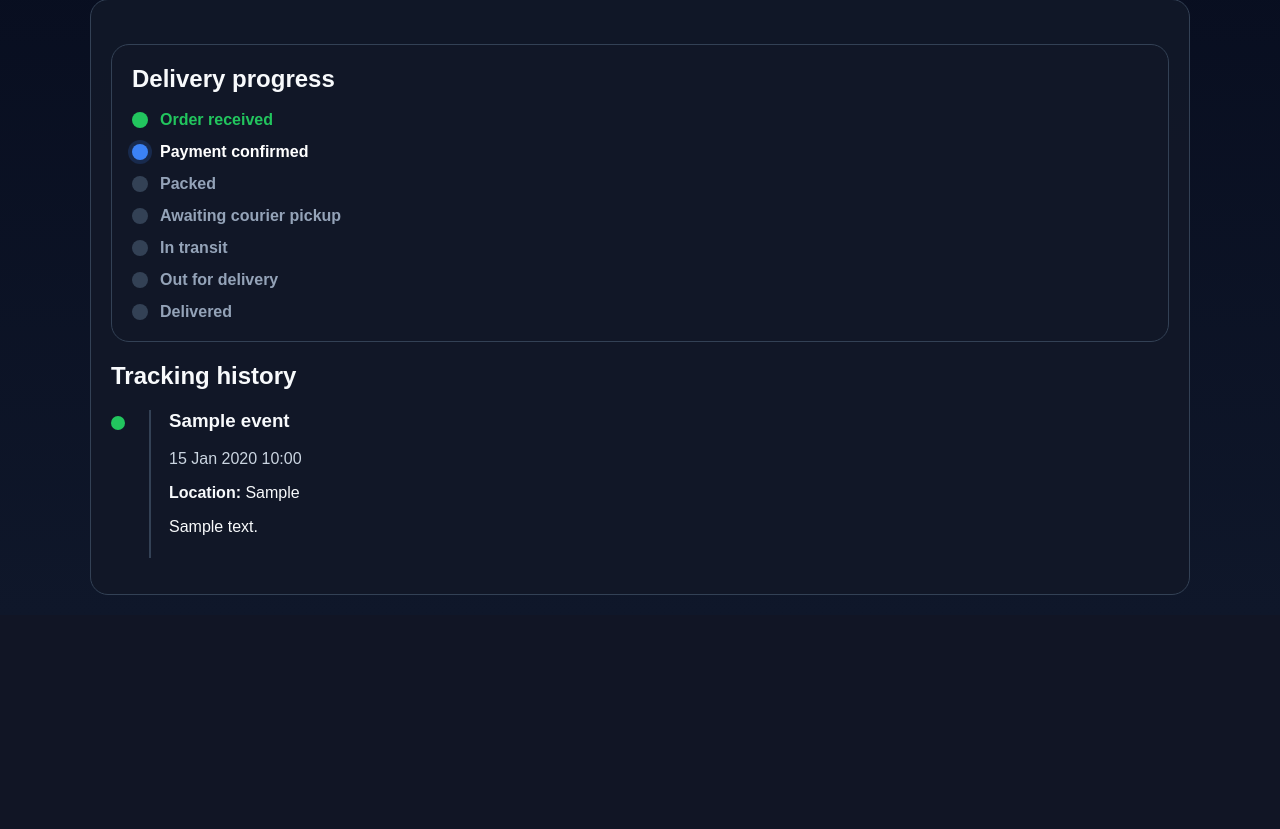
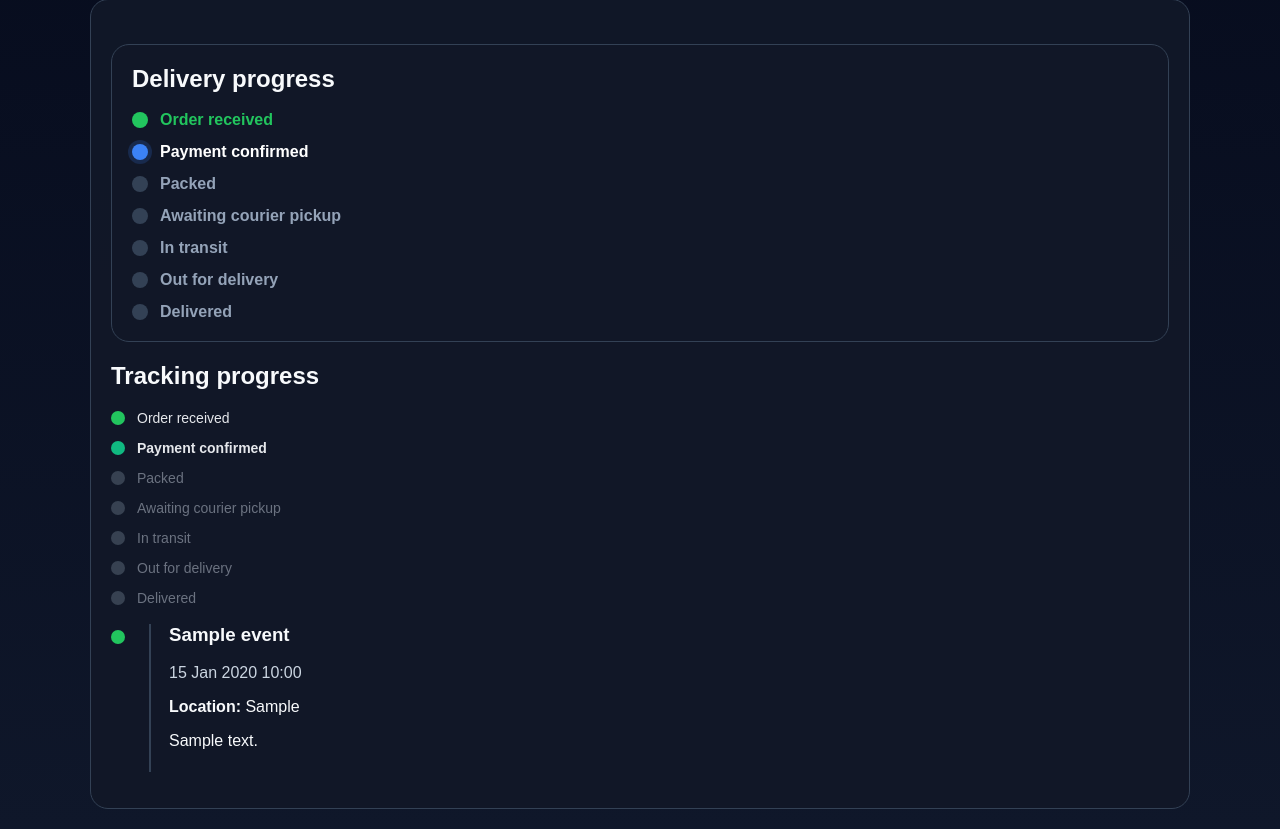
Before and after one commit to Akhona518/where-is-my-order, a Flask app: page /track?query=000 in a window 1280 px wide. Shown: the part 592-1421 px from the top of the page. Before the commit the page ends 1187 px from the top, so only its background shows below. Run offline with Flask 3, Linux system fonts and the light colour scheme; the visitor is signed in with stand-in values (Sample User, id 1); tables that the repository leaves empty hold one stand-in row (values such as "Sample post").

Commit message:
Update track.html

```diff
--- a/templates/track.html
+++ b/templates/track.html
@@ -145,7 +145,65 @@
         </div>
     {% endif %}
 </section>
-    <h2>Tracking history</h2>
+    <h2>Tracking progress</h2>
+
+<div style="display:flex; flex-direction:column; gap:14px; margin-top:20px;">
+
+  {% set steps = [
+    "Order received",
+    "Payment confirmed",
+    "Packed",
+    "Awaiting courier pickup",
+    "In transit",
+    "Out for delivery",
+    "Delivered"
+  ] %}
+
+  {% set current_index = steps.index(order.status) if order.status in steps else -1 %}
+
+  {% for step in steps %}
+    {% set step_index = loop.index0 %}
+
+    <div style="display:flex; align-items:center; gap:12px;">
+
+      <!-- DOT -->
+      <div style="
+        width:14px;
+        height:14px;
+        border-radius:50%;
+        background:
+          {% if step_index < current_index %}
+            #22c55e
+          {% elif step_index == current_index %}
+            #10b981
+          {% else %}
+            #374151
+          {% endif %};
+      "></div>
+
+      <!-- TEXT -->
+      <div style="
+        font-size:14px;
+        color:
+          {% if step_index <= current_index %}
+            #e5e7eb
+          {% else %}
+            #6b7280
+          {% endif %};
+        font-weight:
+          {% if step_index == current_index %}
+            700
+          {% else %}
+            400
+          {% endif %};
+      ">
+        {{ step }}
+      </div>
+
+    </div>
+  {% endfor %}
+
+</div>
     <div class="timeline">
         {% for event in order.history %}
             <div class="timeline-item">
```
